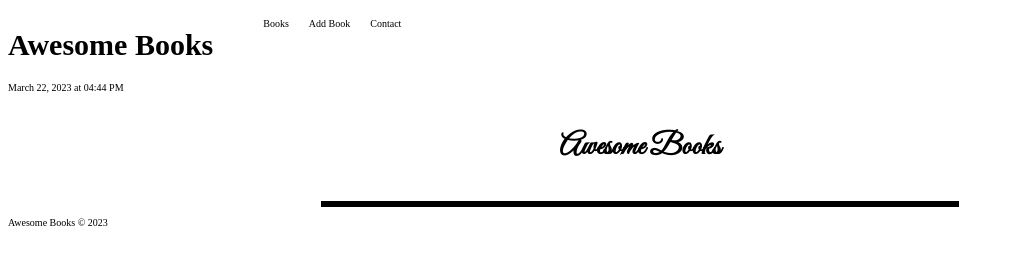
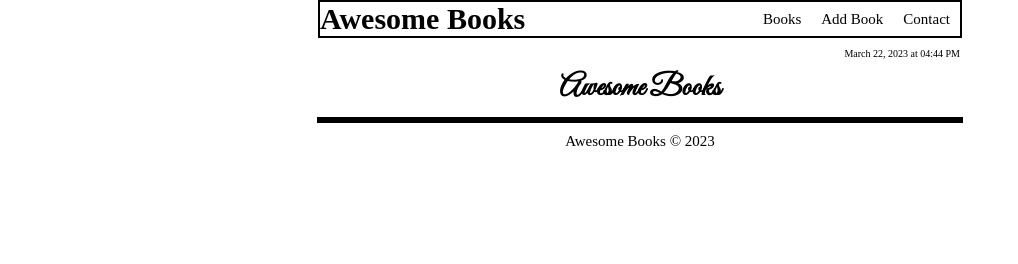
Before and after one commit to zamcham/Awesome-Books, a website: page index.html in a window 1280 px wide. Shown: the whole page, without its empty margins (0-1018 px from the left). Drawn offline with Linux system fonts and the light colour scheme.

Commit message:
Add styles

```diff
--- a/index.html
+++ b/index.html
@@ -24,7 +24,9 @@
       </ul>
     </nav>
   </header>
-  <div class="live-date"></div>
+  <div class="time-container">
+    <div class="live-date"></div>
+  </div>
   <main>
     <section id="books" class="contentSection">
       <div class="container title">
@@ -45,7 +47,6 @@
     </section>
     <section id="addbook" class="contentSection hidden">
       <div class="container addBookForm">
-        <hr>
         <h2 tabindex="0">Add A New Book</h2>
         <form>
           <input type="text" id="bookTitle" placeholder="Book Title" tabindex="0"><br />
@@ -57,9 +58,9 @@
     <section id="contact" class="contentSection hidden">
       <div class="container">
         <h2 tabindex="0">Contact Information</h2>
-        <p tabindex="0">Email: example@example.com</p>
-        <p tabindex="0">Phone: 8900</p>
-        <p tabindex="0">Address: 1234 Book Street</p>
+        <p class="contact-form__p" tabindex="0">Email: example@example.com</p>
+        <p class="contact-form__p" tabindex="0">Phone: 8900 XXXX</p>
+        <p class="contact-form__p" tabindex="0">Address: 1234 Book Street</p>
       </div>
     </section>
   </main>
--- a/index.js
+++ b/index.js
@@ -73,7 +73,6 @@ booksListUI.render();
 // #region Hide and Show other pages
 const menu = document.getElementById('navLinks');
 const menuLinks = menu.children;
-const contentSections = document.querySelectorAll('contentSection');
 
 for (let i = 0; i < menuLinks.length; i += 1) {
   // We add an event listener to each menu link
@@ -81,16 +80,16 @@ for (let i = 0; i < menuLinks.length; i += 1) {
     // We get the text of the link (name) to use it as parameter
     const textValue = menuLinks[i].textContent;
     // we need to make the textValue without spaces and make it lowercase
-    const noSpacesString = textValue.replace(/\s+/g, "").toLowerCase();
+    const noSpacesString = textValue.replace(/\s+/g, '').toLowerCase();
     const container = document.getElementById(noSpacesString);
     // If the cliked is the one showing we do nothing
     if (!container.classList.contains('hidden')) {
       return;
     }
     // else, we hide it
-    else {
-      container.classList.toggle('hidden');
-    }
+
+    container.classList.toggle('hidden');
+
     // We get all the containers in the body
     const allContainers = document.querySelectorAll('.contentSection');
     // We only show the one that doesn't have 'hidden' class
@@ -100,7 +99,7 @@ for (let i = 0; i < menuLinks.length; i += 1) {
       }
     });
   });
-};
+}
 // #region
 // #region Update Date and Time
 function displayLiveDate() {
--- a/style.css
+++ b/style.css
@@ -1,3 +1,10 @@
+*,
+*::before,
+*::after {
+  padding: 0;
+  margin: 0;
+}
+
 html {
   font-size: 62.5%;
 }
@@ -15,22 +22,42 @@ h2 {
   font-size: 3rem;
 }
 
-hr {
-  width: 50%;
-}
-
 header {
   display: flex;
+  align-items: center;
+  justify-content: space-between;
+  margin: 2rem;
+  border: 2px solid black;
+  width: 50%;
+  margin: auto;
 }
 
 #navLinks {
   display: flex;
+  align-items: center;
+  justify-content: center;
 }
 
 li {
+  font-size: 1.5rem;
   list-style: none;
   margin: 0 1rem;
   cursor: pointer;
+  align-items: center;
+  vertical-align: middle;
+}
+
+.time-container {
+  display: flex;
+  justify-content: end;
+  width: 50%;
+  margin: auto;
+  padding-top: 1rem;
+}
+
+.live-date {
+  display: flex;
+  justify-content: end;
 }
 
 .container {
@@ -88,3 +115,16 @@ li {
 .contentSection.hidden {
   display: none;
 }
+
+.contact-form__p {
+  font-size: 2rem;
+  margin: 1rem;
+}
+
+footer {
+  font-size: 1.5rem;
+  display: flex;
+  justify-content: center;
+  align-items: center;
+  padding-top: 1rem;
+}
```
